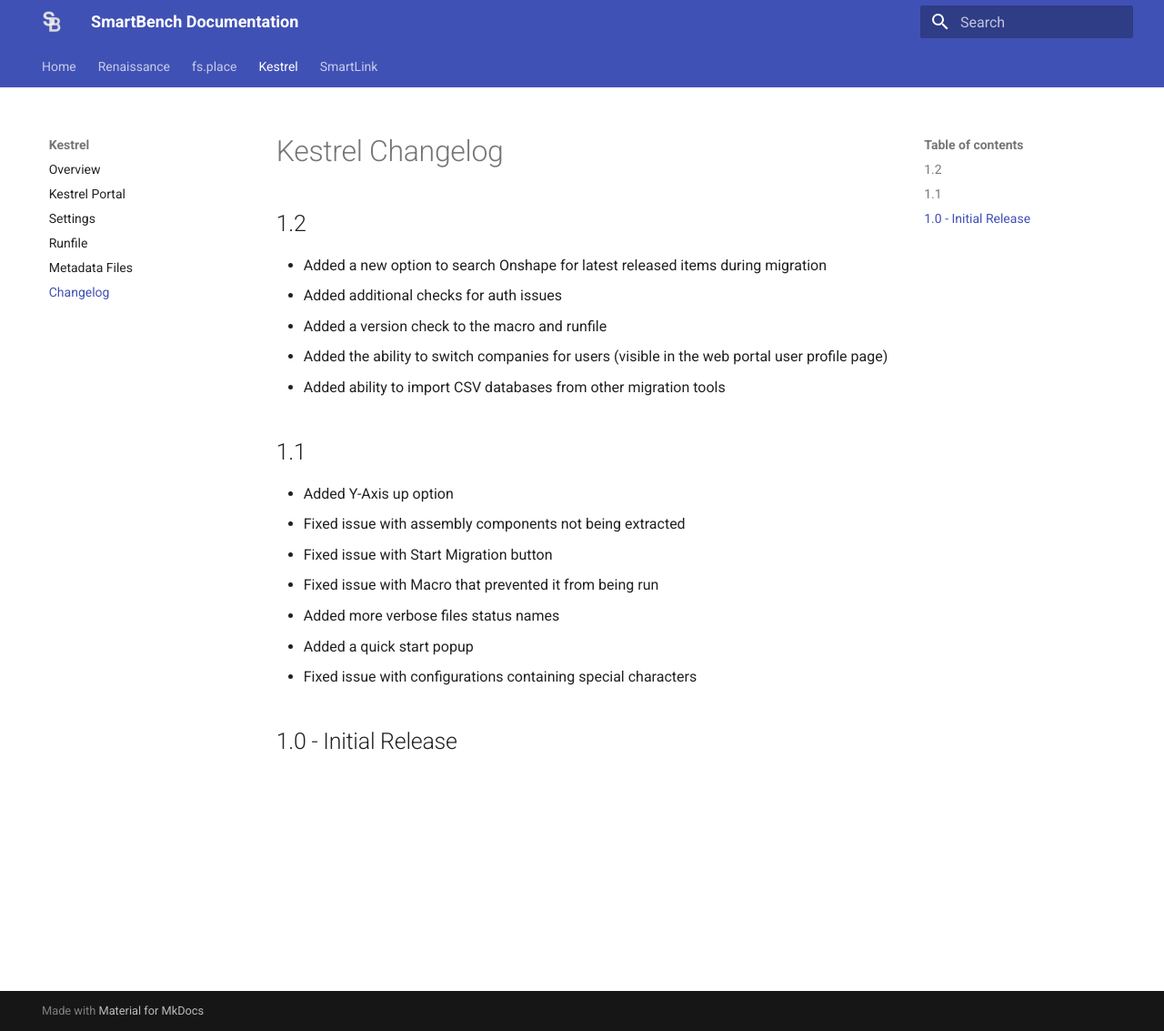
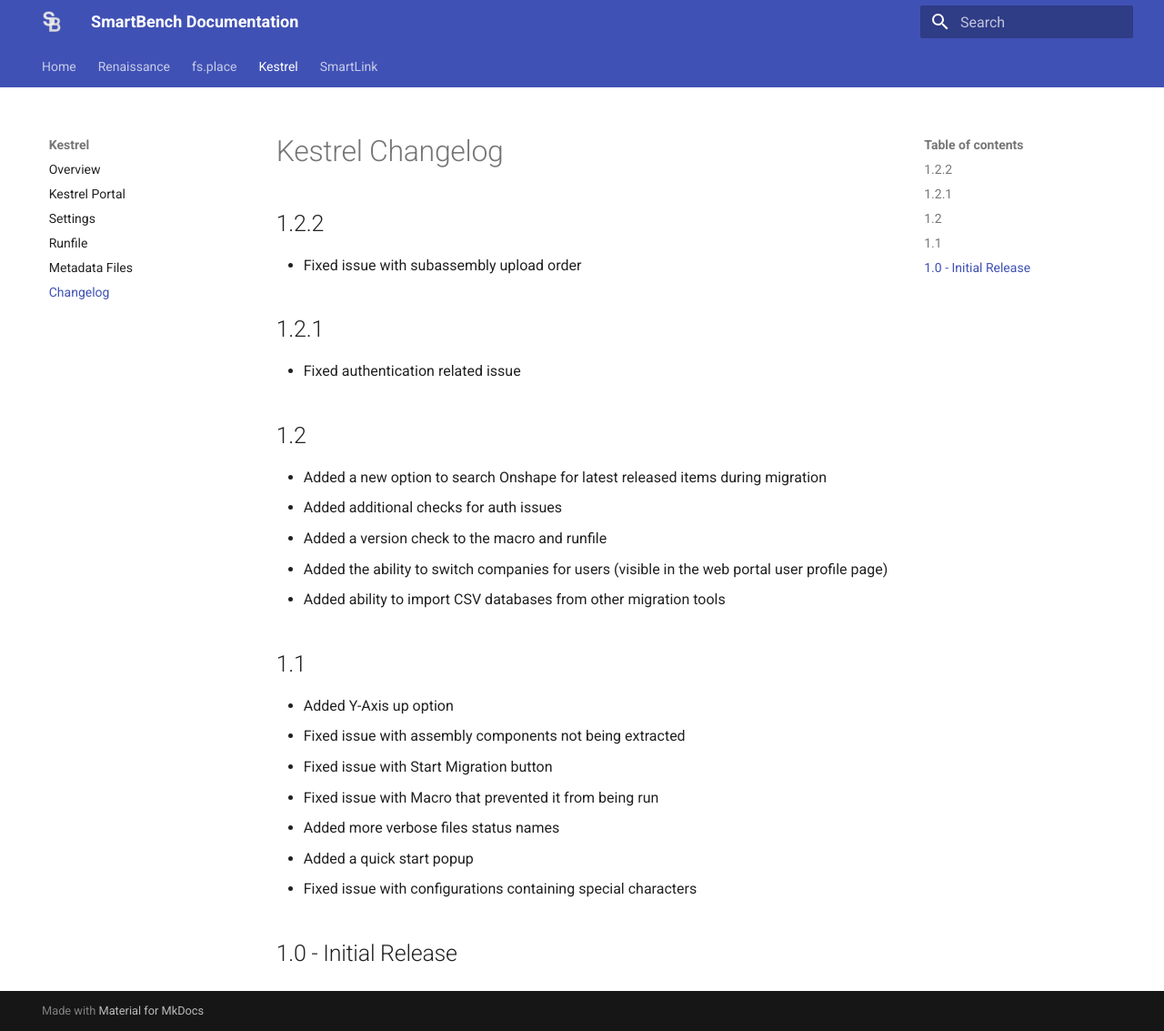
Before and after one commit to SmartBenchSoftware/Documentation, an MkDocs documentation site: the page built from docs/kestrel/changelog.md, in a window 1280 px wide and 1133 px high. Shown: the whole window at 91% size. Built offline with MkDocs 1.6.1 and Material for MkDocs 9.7.7, drawn with Linux system fonts in a browser that asks for light colours.

Commit message:
Update changelog with version 1.2.2 details

```diff
--- a/docs/kestrel/changelog.md
+++ b/docs/kestrel/changelog.md
@@ -1,4 +1,10 @@
 # Kestrel Changelog
+
+## 1.2.2
+- Fixed issue with subassembly upload order
+
+## 1.2.1
+- Fixed authentication related issue
 
 ## 1.2
 - Added a new option to search Onshape for latest released items during migration
```
